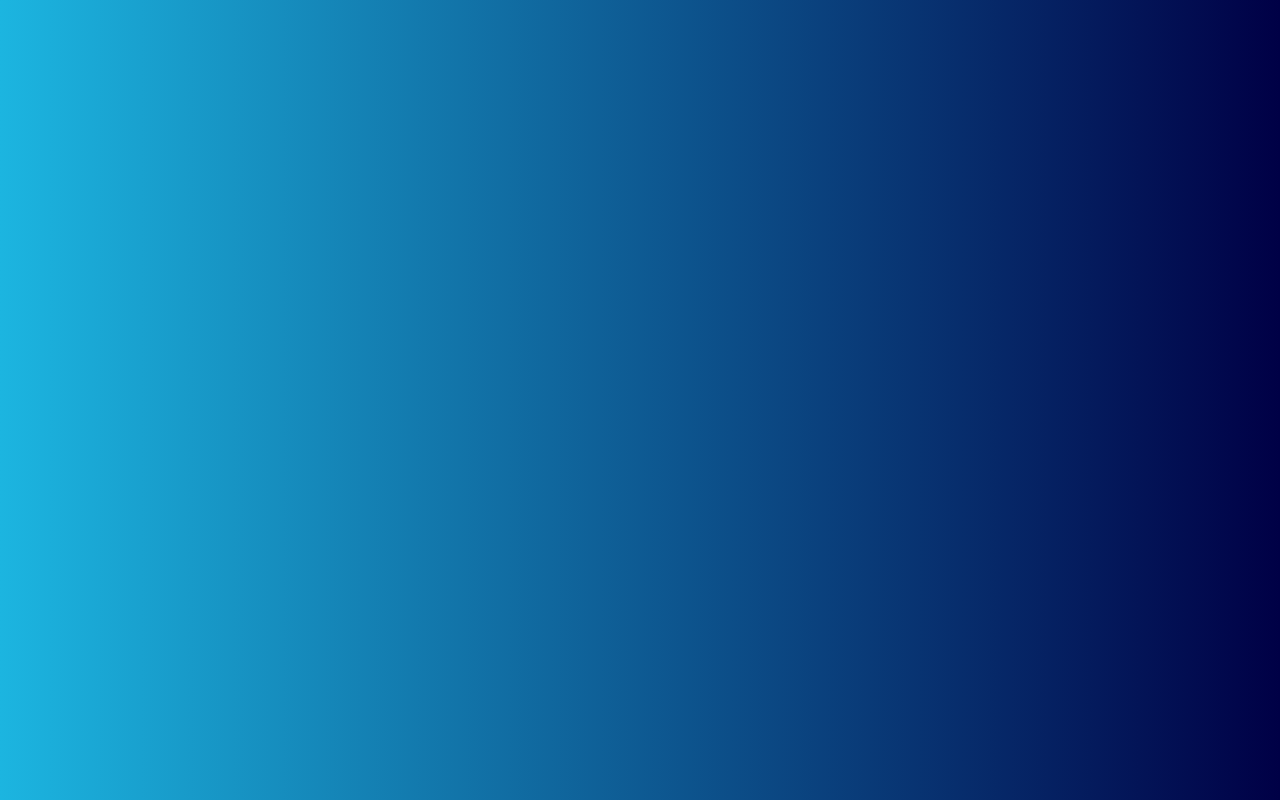
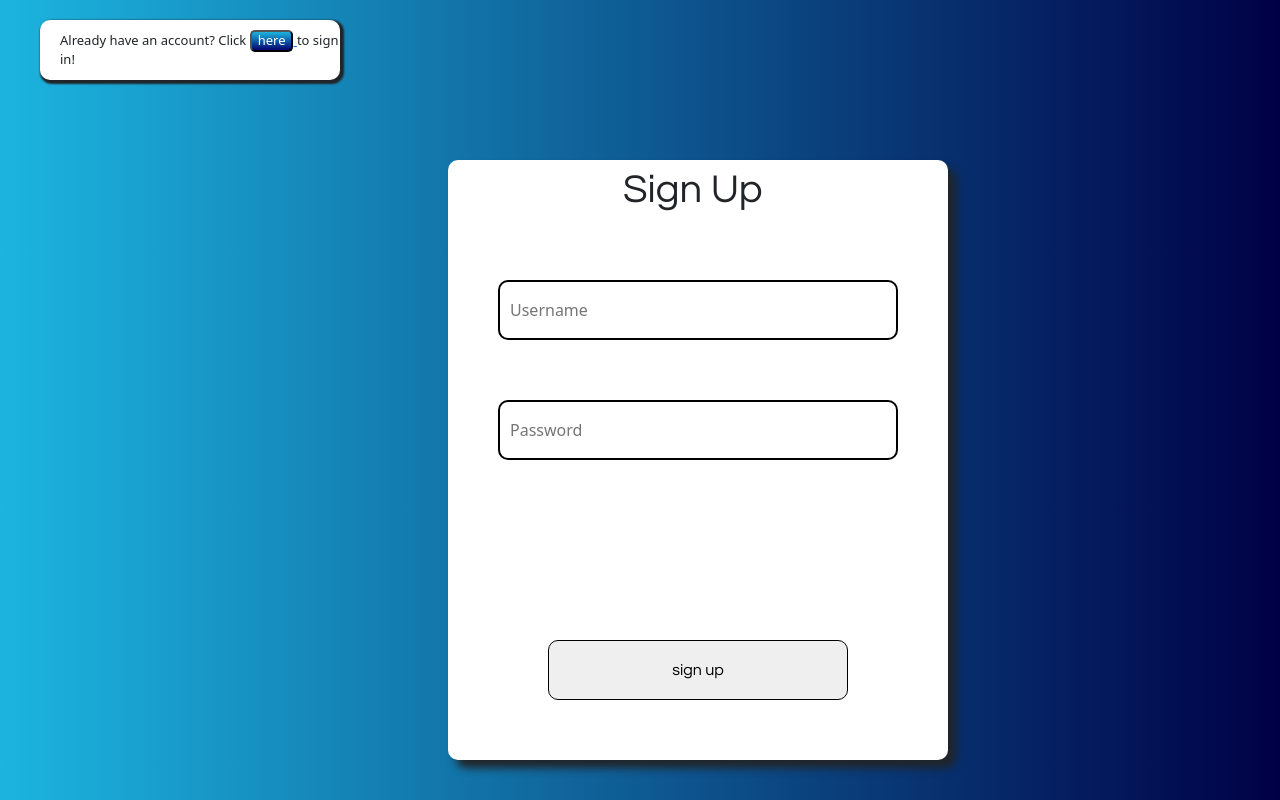
Before and after one commit to MAR2807/notes-app, a React (Create React App) app: page /authenticate2 in a window 1280 px wide. Before the commit this address had no page. Built offline with nearby package versions, Linux system fonts and the light colour scheme; no server answers.

Commit message:
update-2

```diff
--- a/src/App.js
+++ b/src/App.js
@@ -2,21 +2,20 @@
 import './App.css';
 import '../node_modules/bootstrap/dist/css/bootstrap.min.css';
 import { AnimatePresence } from 'framer-motion';
-import Auth from './components/SignUp';
+
 import SignIn from './components/SignIn'
 import SignUp from './components/SignUp'
-import {React, useState, useEffect} from 'react'
+import {React} from 'react'
 import { Main } from './components/Main';
-import {BrowserRouter as Router, Route, Routes, Link, Navigate} from 'react-router-dom';
-import { useLocation } from 'react-router-dom';
+import {BrowserRouter as Router, Route, Routes, Navigate} from 'react-router-dom';
+
 import { auth } from './components/firebase-config';
 
 
 
 
 function App() {
-  const [user, setUser] = useState({});
-   const [userSignedIn] = useState(false);
+
 
   return (
   <Router>
@@ -46,6 +45,10 @@ function App() {
                 {/* <Navigate to="/SignIn"/> */}
 
                 </Route>
+                <Route exact path = "/authenticate2" element={auth.currentUser ? <Navigate to ="/Main" /> : <SignUp/> }>
+                {/* <Navigate to="/SignIn"/> */}
+
+                </Route>
               </Routes>
               </AnimatePresence>
          </div>
--- a/src/components/SignUp.js
+++ b/src/components/SignUp.js
@@ -17,7 +17,7 @@ const SignUp = () => {
 
     const[error, setError] = useState('');
 
-    const[success, setSuccess] = useState('');
+
 
 
 
@@ -39,8 +39,8 @@ const SignUp = () => {
     const register = async ()=>{
         setError('');
         try{
-            const user = await createUserWithEmailAndPassword(auth, registerEmail, registerPass);
-            console.log(user);setSuccess("Successfully created account");
+            await createUserWithEmailAndPassword(auth, registerEmail, registerPass);
+
         }
         catch(error){ console.log(error.message)
             setError(error.message)
@@ -48,6 +48,7 @@ const SignUp = () => {
 
 
     };
+
 
 
 
@@ -66,8 +67,7 @@ const SignUp = () => {
 
 
 
-            <button className='submit' type='submit' onClick={register} > sign up  </button>
-            <h4 className='user-info'>  {success}</h4>
+           <Link to ="/SignIn"> <button className='submit' type='submit' onClick={register} > sign up  </button>  </Link>
             <p className='error-info'>{error}</p>
 
 
--- a/src/index.css
+++ b/src/index.css
@@ -300,7 +300,7 @@ div.buttonContainer{
   left:0px;
   height:40px;
   width:100px;
-  background-color: gr;
+
 
 }
 div.mt2{
@@ -330,6 +330,8 @@ div.mt2{
   position: absolute;
   left:60px;
   top:2px;
+
+  width:800px;
  }
  div.signUpPrompt{
   position:absolute;
```
